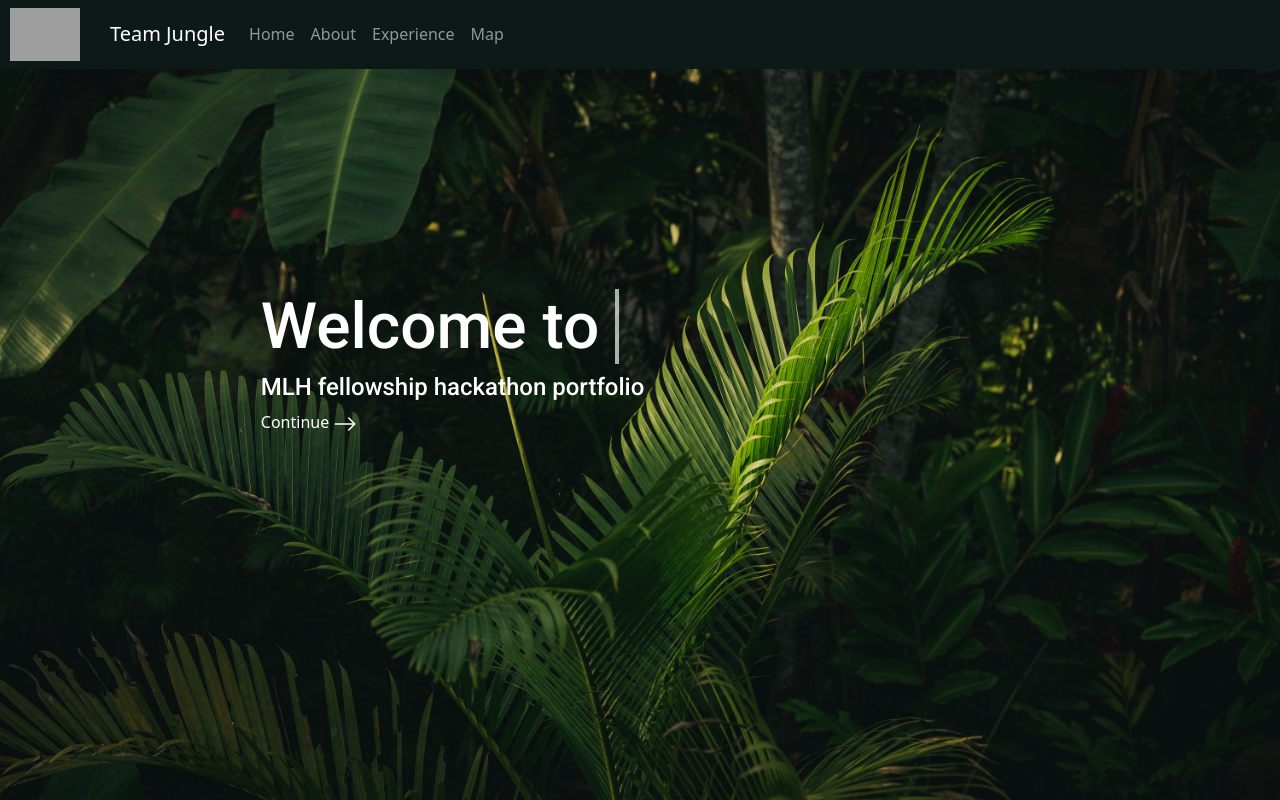
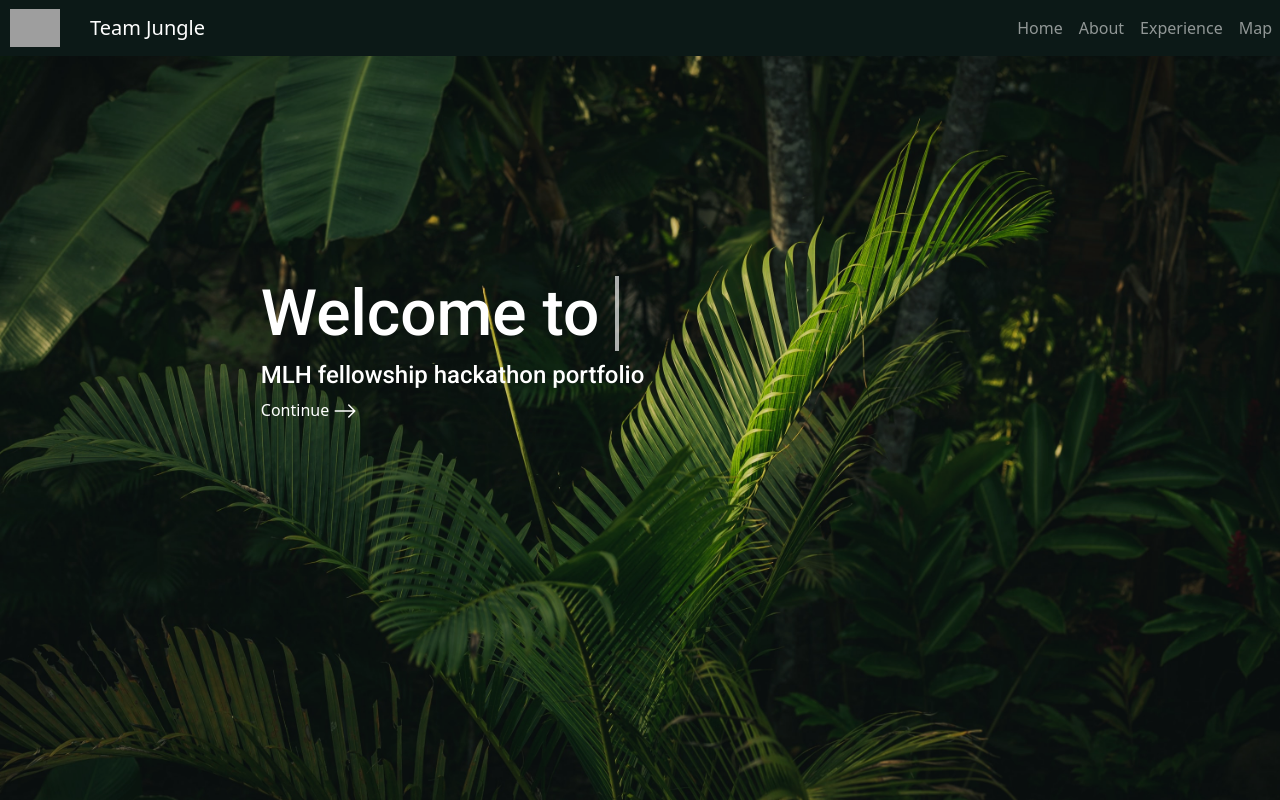
Before and after one commit to lukecheseldine/mlh-portfolio, a Flask app: page / in a window 1280 px wide. Run offline with Flask 2, Linux system fonts and the light colour scheme; grey boxes are pictures that could not be loaded.

Commit message:
thinner navbar, right-aligned links

```diff
--- a/app/static/styles/main.css
+++ b/app/static/styles/main.css
@@ -19,7 +19,7 @@ body {
 }
 
 .nav-logo img {
-    width: 70px;
+    width: 50px;
     margin-right: 30px;
     margin-left: 10px;
 }
@@ -33,9 +33,4 @@ body {
 
 .navbar{
     background-color: #0C1917 !important;
-    color: white;
 }
-
-.navbar-brand {
-
-}
--- a/app/templates/base.html
+++ b/app/templates/base.html
@@ -39,7 +39,7 @@
             <span class="navbar-toggler-icon"></span>
         </button>
         <div class="collapse navbar-collapse" id="navbarNav">
-            <ul class="navbar-nav mr-auto">
+            <ul class="navbar-nav ms-auto">
                 <li class="nav-item active">
                     <a class="nav-link" href="{{ url_for('index') }}">Home </a>
                 </li>
```
